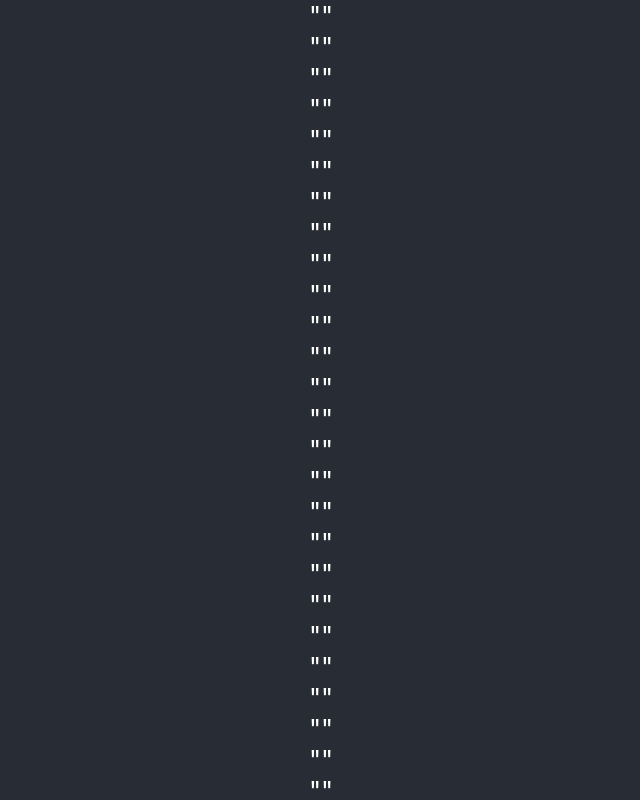
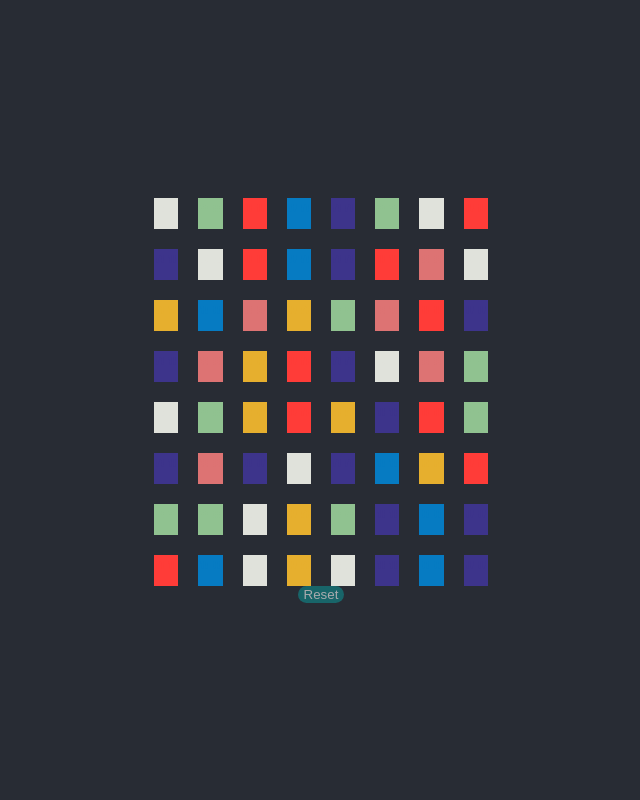
Before and after one commit to kritikadusad/bejeweled-game, a React app: page / in a window 1280 px wide. Shown: the top 800 px of the page, without its empty margins (319-959 px from the left). Built offline with nearby package versions, Linux system fonts and the light colour scheme.

Commit message:
added colors for grid cells.

```diff
--- a/src/Board.css
+++ b/src/Board.css
@@ -11,9 +11,54 @@
   align-items: center;
   justify-content: center;
   font-size: calc(10px + 2vmin);
-  color: white;
 }
 .reset-button {
   color: white;
-  background-color: #813772;
+  opacity: 0.6;
+  cursor: pointer;
+  transition: 0.3s;
+  border: none;
+  border-radius: 12px;
+  background-color: #0F8B8D;
 }
+
+.grid-container {
+    display: grid;
+    grid-template-columns: repeat(8, 1fr);
+    grid-gap: 20px;
+    align-items: center;
+}
+
+.grid-item {
+    align-items: center;
+}
+.pink{
+   content: "";
+   color: #dd7373;
+   background-color: #dd7373;
+}
+.white{
+   background-color: #e0e2db;
+   color: #e0e2db;
+}
+.blue{
+   background-color: #067bc2;
+   color: #067bc2;
+}
+.purple{
+   background-color: #3d348b;
+   color: #3d348b;
+}
+.red{
+   background-color: #ff3c38;
+   color: #ff3c38;
+}
+.yellow{
+   color: #e6af2e;
+   background-color: #e6af2e;
+}
+
+.aqua{
+   background-color: #90C290;
+   color: #90C290;
+}
```
